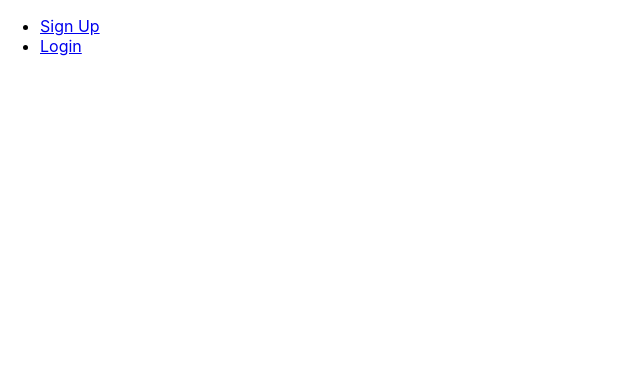
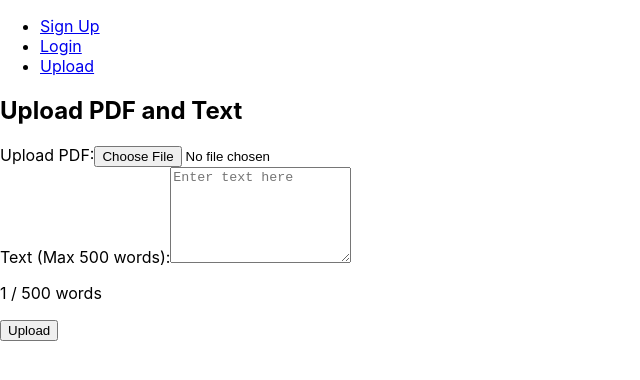
Before and after one commit to VD-25/resume-analyzer, a React (Create React App) app in the folder frontend/: page /upload in a window 1280 px wide. Before the commit this address had no page. Shown: the top 380 px of the page, without its empty margins (0-640 px from the left). Built offline with nearby package versions, Linux system fonts and the light colour scheme.

Commit message:
upload page created

```diff
--- a/frontend/src/App.js
+++ b/frontend/src/App.js
@@ -3,6 +3,7 @@ import { BrowserRouter as Router, Routes, Route, Link } from 'react-router-dom';
 
 import SignUp from './SignUp'
 import LoginPage from './LoginPage';
+import ResumeUpload from './ResumeUpload';
 
 const App = () => {
   return (
@@ -17,6 +18,10 @@ const App = () => {
             <li>
               <Link to="/login">Login</Link>
             </li>
+            <li>
+              <Link to="/upload">Upload</Link>
+            </li>
+
           </ul>
         </nav>
 
@@ -24,6 +29,7 @@ const App = () => {
         <Routes>
           <Route path="/signup" element={<SignUp />} />
           <Route path="/login" element={<LoginPage />} />
+          <Route path="/upload" element={<ResumeUpload />} />
         </Routes>
       </div>
     </Router>
--- /dev/null
+++ b/frontend/src/ResumeUpload.js
@@ -0,0 +1,119 @@
+import React, { useState } from 'react';
+import axios from 'axios';
+
+const ResumeUpload = () => {
+  // State for the file and text input
+  const [pdfFile, setPdfFile] = useState(null);
+  const [textInput, setTextInput] = useState('');
+  const [error, setError] = useState('');
+  const [loading, setLoading] = useState(false);
+  const [successMessage, setSuccessMessage] = useState('');
+
+  // Handle file input change
+  const handleFileChange = (e) => {
+    const file = e.target.files[0];
+    if (file && file.type === 'application/pdf') {
+      setPdfFile(file);
+      setError('');  // Clear error if file is valid
+    } else {
+      setError('Please upload a valid PDF file.');
+      setPdfFile(null);
+    }
+  };
+
+  // Handle text input change (and enforce word limit)
+  const handleTextChange = (e) => {
+    const inputText = e.target.value;
+    const wordCount = inputText.trim().split(/\s+/).length;
+
+    if (wordCount <= 500) {
+      setTextInput(inputText);
+      setError('');
+    } else {
+      setError('Text exceeds the 500-word limit.');
+    }
+  };
+
+  // Handle form submission
+  const handleSubmit = async (e) => {
+    e.preventDefault();
+
+    if (!pdfFile) {
+      setError('Please upload a PDF file.');
+      return;
+    }
+
+    if (!textInput.trim()) {
+      setError('Text input cannot be empty.');
+      return;
+    }
+
+    setLoading(true);
+    setSuccessMessage('');
+    setError('');
+
+    // FormData to send file and text as POST request
+    const formData = new FormData();
+    formData.append('pdfFile', pdfFile);
+    formData.append('textInput', textInput);
+
+    try {
+      // Send the data to your backend API (replace URL with your backend endpoint)
+      const response = await axios.post('http://localhost:3000/api/upload', formData, {
+        headers: {
+          'Content-Type': 'multipart/form-data',
+        },
+      });
+
+      setSuccessMessage('File and text uploaded successfully:',response.data);
+      setPdfFile(null);  // Clear file input after successful upload
+      setTextInput('');  // Clear text input after successful upload
+    } catch (error) {
+      console.error('Error uploading file and text:', error);
+      setError('There was an error uploading your file and text. Please try again.');
+    } finally {
+      setLoading(false);
+    }
+  };
+
+  return (
+    <div className="upload-container">
+      <h2>Upload PDF and Text</h2>
+
+      {error && <p className="error-message">{error}</p>}
+      {successMessage && <p className="success-message">{successMessage}</p>}
+
+      <form onSubmit={handleSubmit}>
+        <div className="input-group">
+          <label htmlFor="pdfFile">Upload PDF:</label>
+          <input
+            type="file"
+            id="pdfFile"
+            accept="application/pdf"
+            onChange={handleFileChange}
+          />
+        </div>
+
+        <div className="input-group">
+          <label htmlFor="textInput">Text (Max 500 words):</label>
+          <textarea
+            id="textInput"
+            value={textInput}
+            onChange={handleTextChange}
+            rows="6"
+            placeholder="Enter text here"
+          />
+          <p className="word-count">
+            {textInput.trim().split(/\s+/).length} / 500 words
+          </p>
+        </div>
+
+        <button type="submit" disabled={loading}>
+          {loading ? 'Uploading...' : 'Upload'}
+        </button>
+      </form>
+    </div>
+  );
+};
+
+export default ResumeUpload;
```
